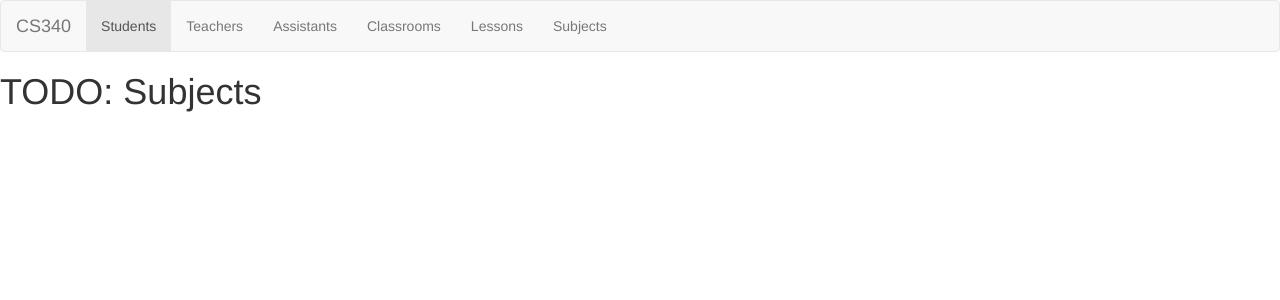
After one commit to JWTappert/montessori, a PHP site: page /subjects.php in a window 1280 px wide. The commit adds this page. Shown: the top 300 px of the page. Run offline with PHP 8.4, Linux system fonts and the light colour scheme; some libraries are stand-ins or nearby versions.

Commit message:
Added placeholders for assistants and subjects

```diff
--- a/includes/header.php
+++ b/includes/header.php
@@ -24,12 +24,11 @@
 	    <!-- Collect the nav links, forms, and other content for toggling -->
 	      <ul class="nav navbar-nav">
 	        <li class="active"><a href="/students.php">Students <span class="sr-only">(current)</span></a></li>
-	        <li><a href="/teachers.php">Teachers </a>
-	        </li>
-	        <li><a href="/classrooms.php">Classrooms </a>
-	        </li>
-	        <li><a href="/lessons.php">Lessons </a>
-	        </li>
+	        <li><a href="/teachers.php">Teachers </a></li>
+	        <li><a href="/assistants.php">Assistants </a></li>
+	        <li><a href="/classrooms.php">Classrooms </a></li>
+	        <li><a href="/lessons.php">Lessons </a></li>
+	        <li><a href="/subjects.php">Subjects </a></li>
 	      </ul>
 	      </div><!-- /.navbar-collapse -->
 	  </div><!-- /.container-fluid -->
--- /dev/null
+++ b/subjects.php
@@ -0,0 +1,7 @@
+<?php
+	$title = "Subjects";
+	include("includes/header.php");
+?>
+		<h1>TODO: Subjects</h1>
+	</body>
+</html>
```
Also changed, not shown: assistants.php (added, +7 -0 lines).
